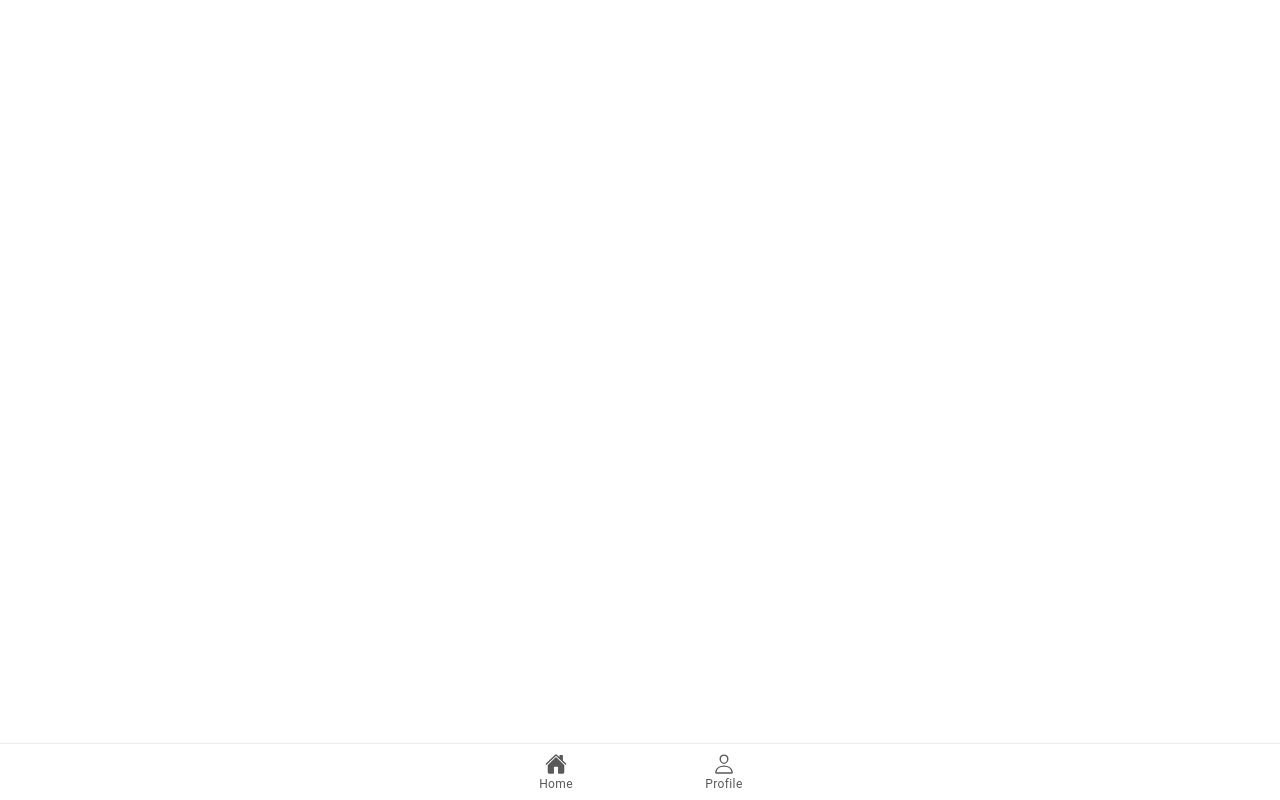
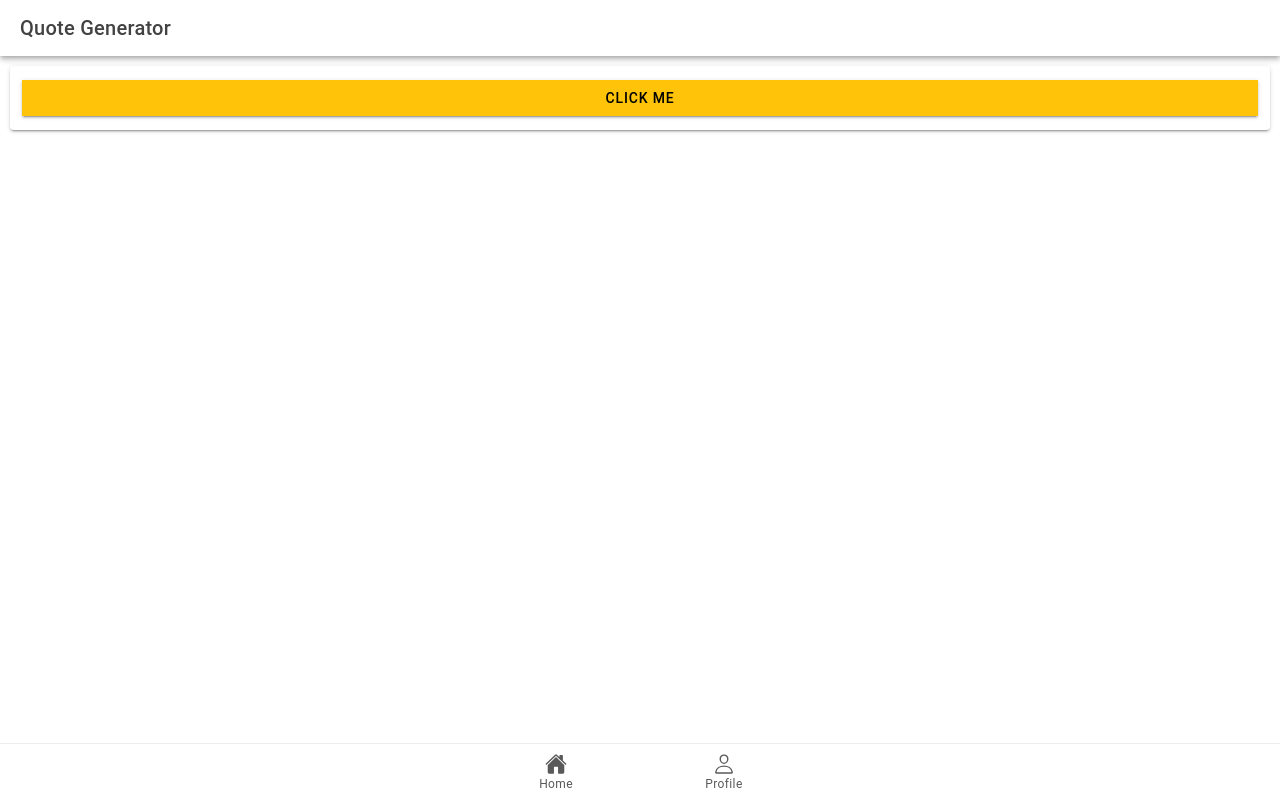
Before and after one commit to cliffamadeus/ion-t-evangelio, a React (Vite) app: page /quotegenerator in a window 1280 px wide. Built offline with nearby package versions, Linux system fonts and the light colour scheme.

Commit message:
Quote generator changes

```diff
--- a/src/App.tsx
+++ b/src/App.tsx
@@ -19,7 +19,7 @@ import Profile from './pages/profile';
 import ClickCounter from './pages/clickcounter';
 import Calculator from './pages/calculator';
 import Todolist from './pages/todolist';
-import QuotesGenerator from './pages/quotesgenerator';
+import QuoteGenerator from './pages/quotegenerator';
 
 /* Core CSS required for Ionic components to work properly */
 import '@ionic/react/css/core.css';
@@ -72,8 +72,8 @@ const App: React.FC = () => (
             <Todolist />
           </Route>
 
-          <Route path="/quotesgenerator">
-            <QuotesGenerator />
+          <Route path="/quotegenerator">
+            <QuoteGenerator />
           </Route>
 
         </IonRouterOutlet>
--- a/src/pages/home.tsx
+++ b/src/pages/home.tsx
@@ -57,7 +57,7 @@ const cardData = [
     title: 'Quotes Generator',
     icon: chatbubble,
     subtitle: 'Applet #4',
-    link: '/quotesgenerator'
+    link: '/quotegenerator'
   }
 
 ];
--- a/src/pages/quotesgenerator.tsx
+++ b/src/pages/quotegenerator.tsx
@@ -33,7 +33,7 @@ import './profile.css';
 //Dynamic data reference
 import rizzCard from '../assets/json/rizzCard.json';
 
-const QuotesGenerator: React.FC = () => {
+const QuoteGenerator: React.FC = () => {
 
   const [showAlert, setShowAlert] = useState(false);
   const [randomIndex, setRandomIndex] =  useState<number | null>(null); // State to store random index
@@ -64,8 +64,6 @@ const QuotesGenerator: React.FC = () => {
     setRandomIndex(0); // Reset the index to 0
     setShowAlert(false); // Hide the alert
   };
-
-
 
   return (
     <IonPage>
@@ -105,4 +103,4 @@ const QuotesGenerator: React.FC = () => {
   );
 };
 
-export default  QuotesGenerator;
+export default  QuoteGenerator;
```
